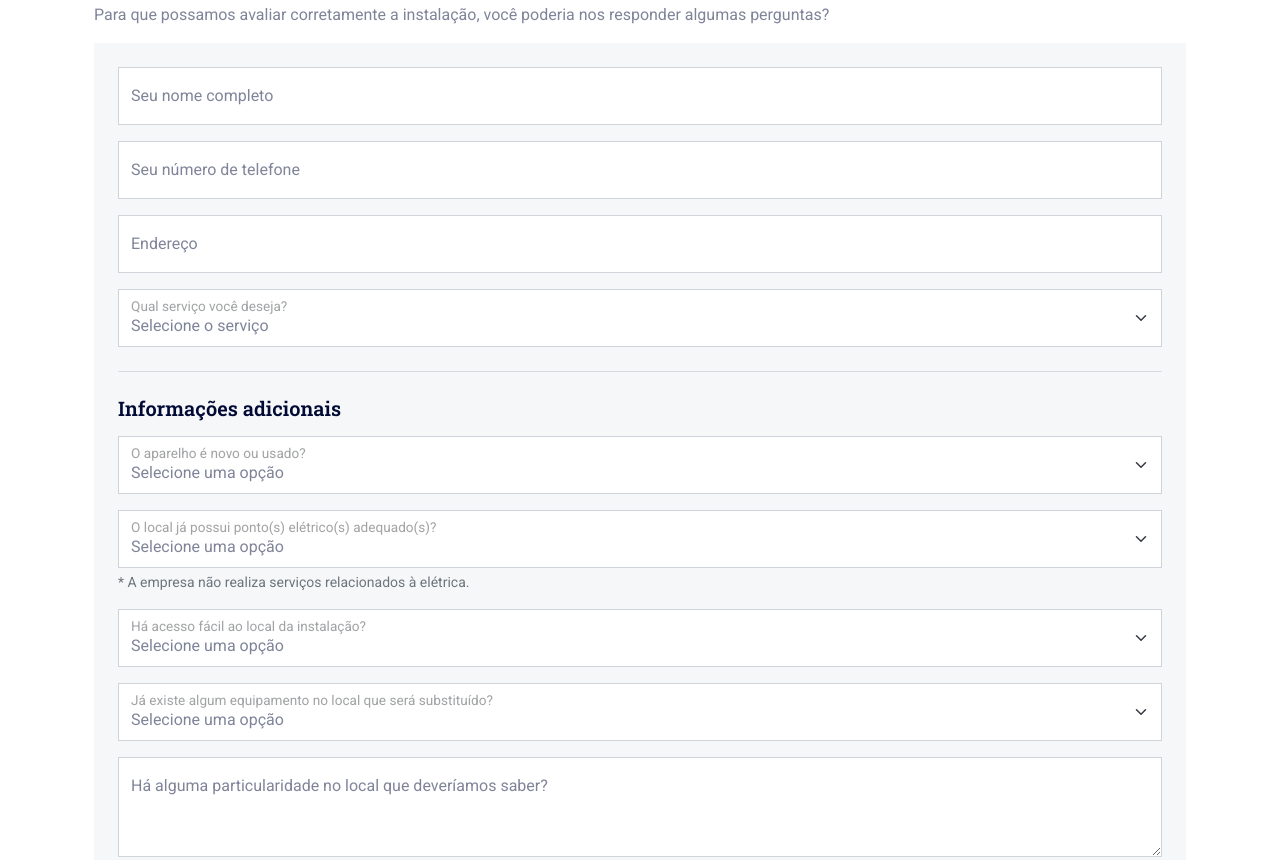
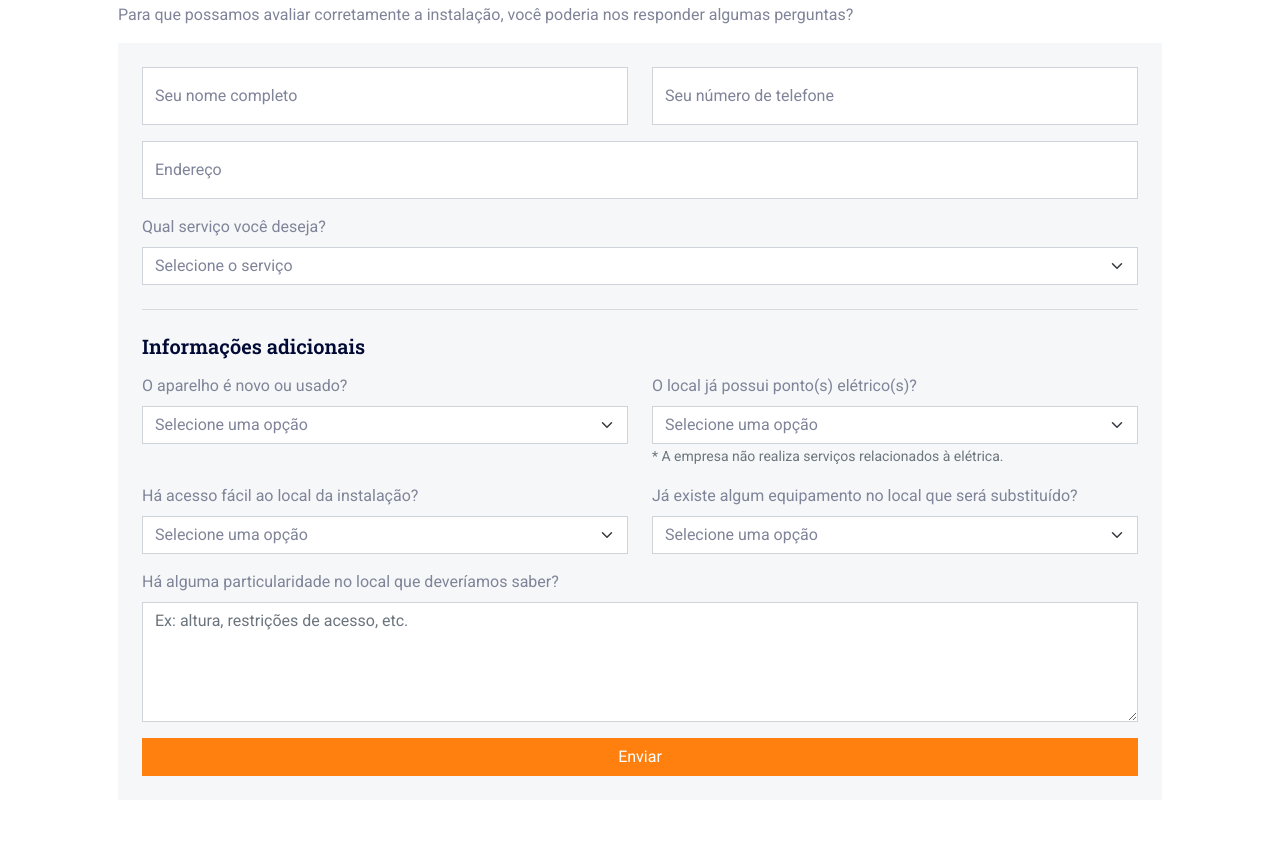
Before and after one commit to Gerleidson/lti.qualidade, a plain HTML site: page index.html in a window 1280 px wide. Shown: the part 2949-3809 px from the top of the page. Drawn offline with nearby package versions, Linux system fonts and the light colour scheme.

Commit message:
ajustes no form de serviço

```diff
--- a/index.html
+++ b/index.html
@@ -301,21 +301,31 @@
     <!-- Testimonial End -->
 
     <!-- Formulário interativo -->
-    <div class="container-xxl py-5">
+    <meta name="viewport" content="width=device-width, initial-scale=1">
+
+    <div class="container py-5">
         <div class="container">
             <h1 class="display-6 mb-5">Fale Conosco</h1>
             <p>Para que possamos avaliar corretamente a instalação, você poderia nos responder algumas perguntas?</p>
 
             <form id="serviceForm" class="bg-light p-4 rounded">
                 <!-- Seção: Dados do Cliente -->
-                <div class="form-floating mb-3">
+                <div class="row">
+                    <!-- Nome -->
+                    <div class="col-md-6 mb-3">
+                        <div class="form-floating">
                             <input type="text" class="form-control" id="clientName" placeholder="Digite seu nome" required>
                             <label for="clientName">Seu nome completo</label>
                         </div>
+                    </div>
 
-                <div class="form-floating mb-3">
-                    <input type="tel" class="form-control" id="clientPhone" placeholder="(99) 99999-9999" maxlength="15" required>
+                    <!-- Telefone -->
+                    <div class="col-md-6 mb-3">
+                        <div class="form-floating">
+                            <input type="tel" inputmode="tel" class="form-control" id="clientPhone" placeholder="(99) 99999-9999" maxlength="15" required>
                             <label for="clientPhone">Seu número de telefone</label>
+                        </div>
+                    </div>
                 </div>
 
                 <div class="form-floating mb-3">
@@ -324,7 +334,8 @@
                 </div>
 
                 <!-- Seção: Detalhes do Serviço -->
-                <div class="form-floating mb-3">
+                <div class="mb-3">
+                    <label for="serviceType" class="form-label">Qual serviço você deseja?</label>
                     <select id="serviceType" class="form-select" required>
                         <option value="" disabled selected>Selecione o serviço</option>
                         <option value="Instalação">Instalação de Ar Condicionado</option>
@@ -332,65 +343,74 @@
                         <option value="Reparo">Reparo de Equipamentos</option>
                         <option value="Outros">Outros</option>
                     </select>
-                    <label for="serviceType">Qual serviço você deseja?</label>
                 </div>
 
                 <!-- Seção: Perguntas de Instalação -->
                 <hr class="my-4">
                 <h5 class="mb-3">Informações adicionais</h5>
 
-                <div class="form-floating mb-3">
+                <div class="row">
+                    <div class="col-md-6 mb-3">
+                        <label for="deviceStatus" class="form-label">O aparelho é novo ou usado?</label>
                         <select id="deviceStatus" class="form-select" required>
                             <option value="" disabled selected>Selecione uma opção</option>
                             <option value="Novo">Novo</option>
                             <option value="Usado">Usado</option>
                         </select>
-                    <label for="deviceStatus">O aparelho é novo ou usado?</label>
                     </div>
 
-                <div class="form-floating mb-1">
+                    <div class="col-md-6 mb-3">
+                        <label for="electricalPoints" class="form-label">O local já possui ponto(s) elétrico(s)?</label>
                         <select id="electricalPoints" class="form-select" required>
                             <option value="" disabled selected>Selecione uma opção</option>
                             <option value="Sim">Sim</option>
                             <option value="Não">Não</option>
                             <option value="Não sei informar">Não sei informar</option>
                         </select>
-                    <label for="electricalPoints">O local já possui ponto(s) elétrico(s) adequado(s)?</label>
-                </div>
-                <small class="form-text text-muted mb-3 d-block">
+                        <small class="form-text text-muted">
                             * A empresa não realiza serviços relacionados à elétrica.
                         </small>
+                    </div>
+                </div>
 
-                <div class="form-floating mb-3">
+                <div class="row">
+                    <div class="col-md-6 mb-3">
+                        <label for="easyAccess" class="form-label">Há acesso fácil ao local da instalação?</label>
                         <select id="easyAccess" class="form-select" required>
                             <option value="" disabled selected>Selecione uma opção</option>
                             <option value="Sim">Sim</option>
                             <option value="Não">Não</option>
                         </select>
-                    <label for="easyAccess">Há acesso fácil ao local da instalação?</label>
                     </div>
 
-                <div class="form-floating mb-3">
+                    <div class="col-md-6 mb-3">
+                        <label for="replacement" class="form-label">Já existe algum equipamento no local que será substituído?</label>
                         <select id="replacement" class="form-select" required>
                             <option value="" disabled selected>Selecione uma opção</option>
                             <option value="Sim">Sim</option>
                             <option value="Não">Não</option>
                         </select>
-                    <label for="replacement">Já existe algum equipamento no local que será substituído?</label>
+                    </div>
                 </div>
 
-                <div class="form-floating mb-3">
-                    <textarea id="particularities" class="form-control" style="height: 100px" placeholder="Ex: altura, restrições de acesso, etc."></textarea>
-                    <label for="particularities">Há alguma particularidade no local que deveríamos saber?</label>
+                <div class="mb-3">
+                    <label for="particularities" class="form-label">Há alguma particularidade no local que deveríamos saber?</label>
+                    <textarea
+                    class="form-control"
+                    id="particularities"
+                    style="height: 120px; resize: vertical;"
+                    placeholder="Ex: altura, restrições de acesso, etc."></textarea>
                 </div>
 
                 <!-- Botão de envio -->
                 <div class="text-end">
-                    <button type="submit" class="btn btn-primary">Enviar</button>
+                    <button type="submit" class="btn btn-primary w-100 w-md-auto">Enviar</button>
                 </div>
             </form>
         </div>
     </div>
+
+
     <!-- Finaliza formulário interativo -->
 
     <!-- Footer Start -->
--- a/js/main.js
+++ b/js/main.js
@@ -172,7 +172,7 @@ document.addEventListener('DOMContentLoaded', function () {
         const mensagemCodificada = encodeURIComponent(mensagem);
 
         // ⚠️ Substitua pelo número real do seu WhatsApp (com DDI + DDD + número)
-        const numeroWhatsApp = "557199222-3788";
+        const numeroWhatsApp = "5571992223788";
 
         // ✅ Criar link e abrir o WhatsApp
         const linkWhatsApp = `https://wa.me/${numeroWhatsApp}?text=${mensagemCodificada}`;
```
Lines whose indentation alone changed are shown as unchanged.
